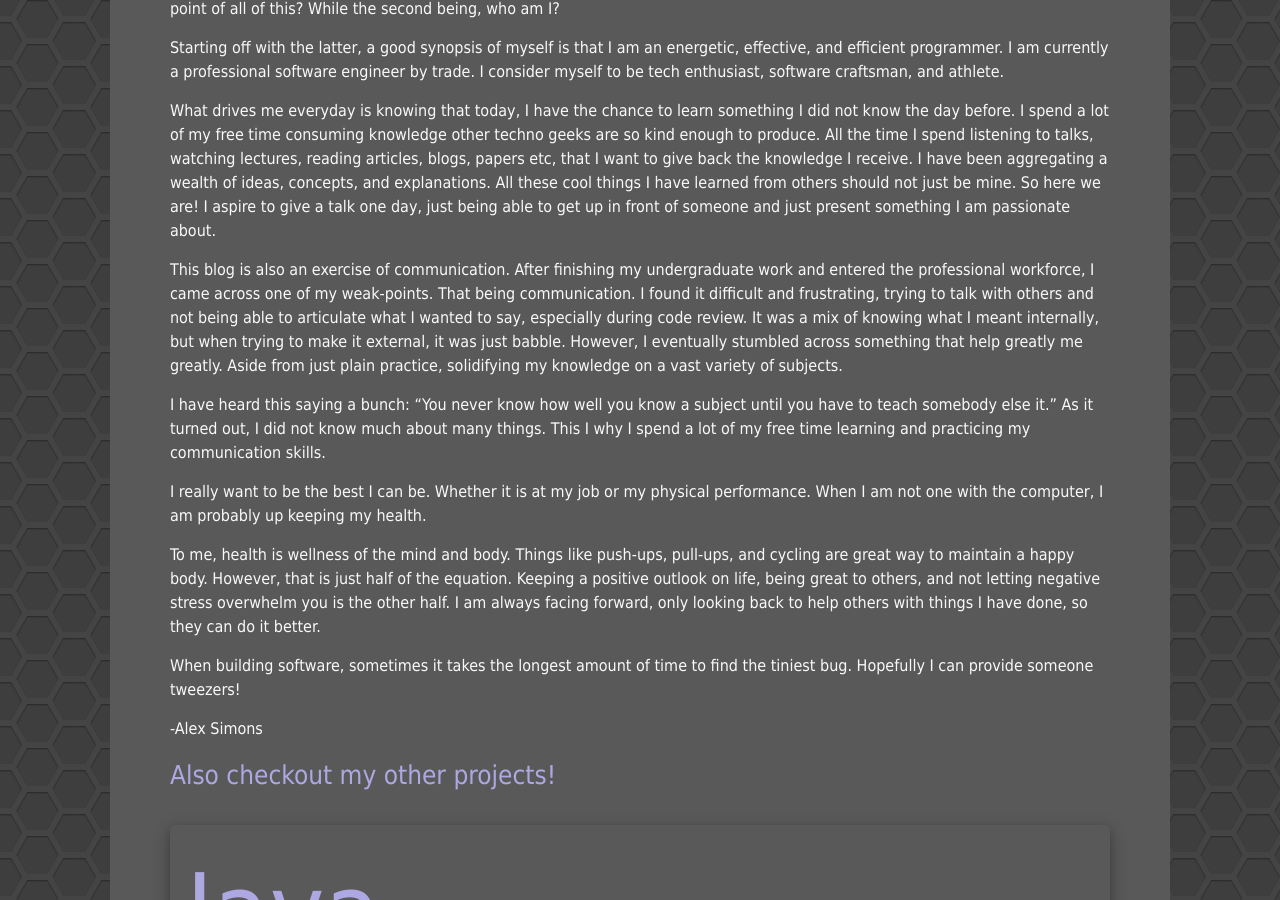
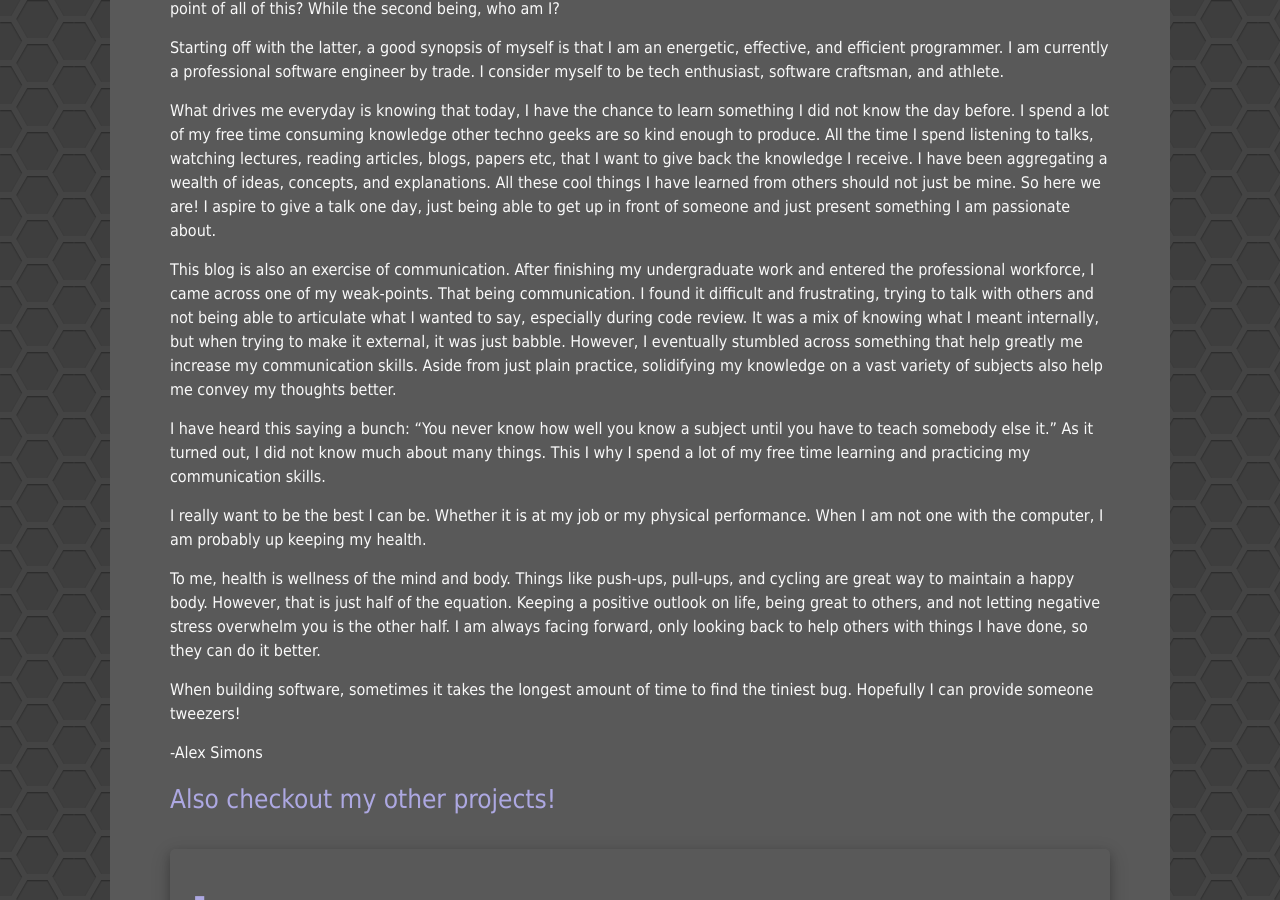
Before and after one commit to Unthrottled/blog, a Jekyll site: the page built from about.md, in a window 1280 px wide and 900 px high, scrolled down 311 px. Built offline with Jekyll 4.4.1, drawn with Linux system fonts in a browser that asks for light colours.

Commit message:
Was this what I was trying to say?

```diff
--- a/about.md
+++ b/about.md
@@ -26,8 +26,8 @@ After finishing my undergraduate work and entered the professional workforce, I
 That being communication.
 I found it difficult and frustrating, trying to talk with others and not being able to articulate what I wanted to say, especially during code review.
 It was a mix of knowing what I meant internally, but when trying to make it external, it was just babble.
-However, I eventually stumbled across something that help greatly me greatly.
-Aside from just plain practice, solidifying my knowledge on a vast variety of subjects.
+However, I eventually stumbled across something that help greatly me increase my communication skills.
+Aside from just plain practice, solidifying my knowledge on a vast variety of subjects also help me convey my thoughts better.
 
 I have heard this saying a bunch: "You never know how well you know a subject until you have to teach somebody else it."
 As it turned out, I did not know much about many things.
```
